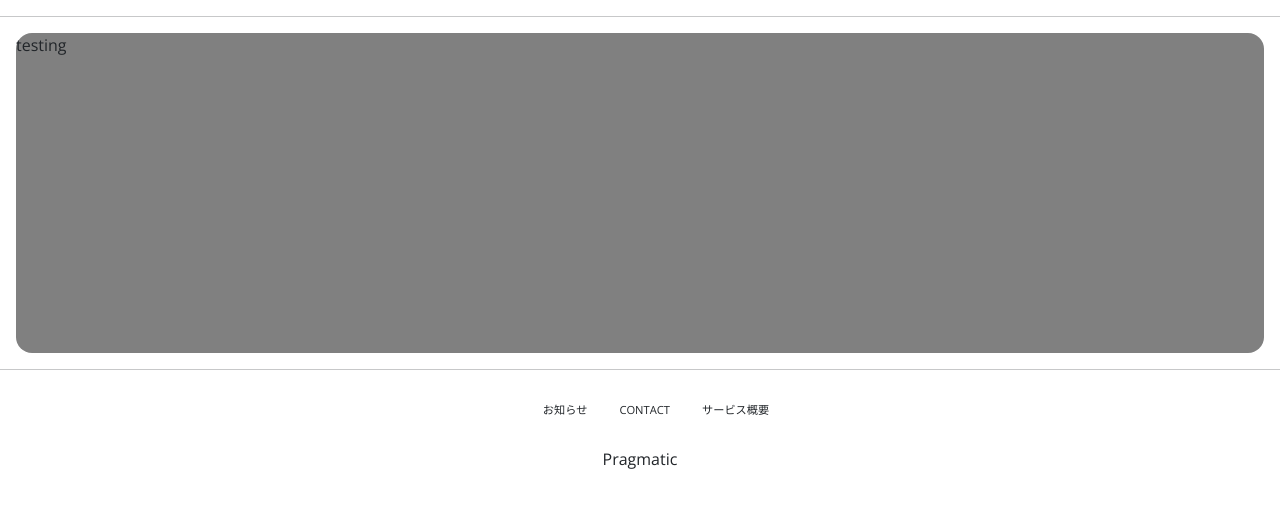
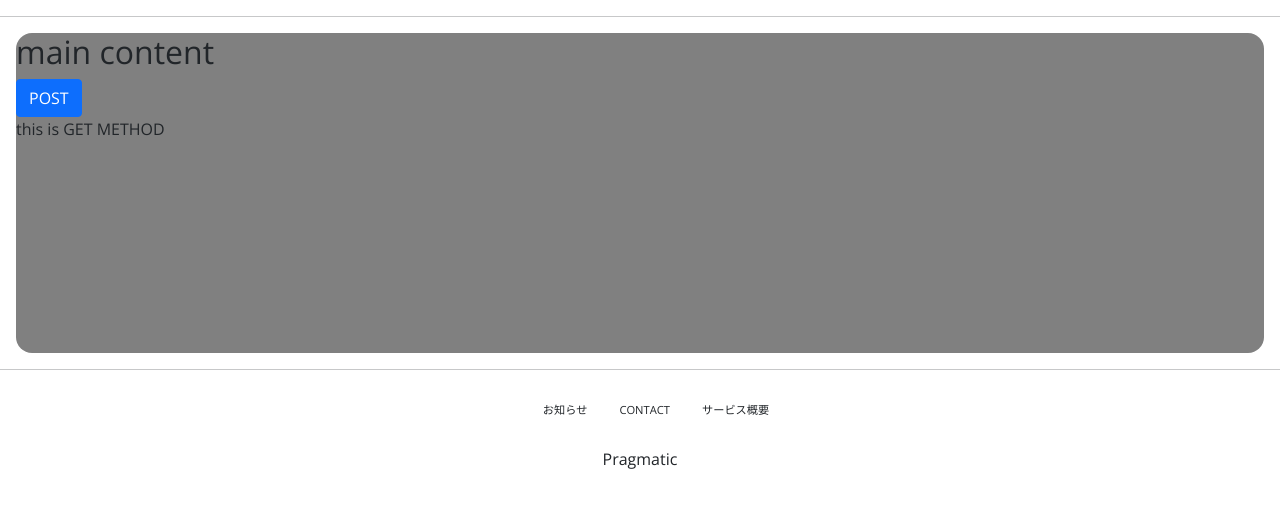
Before and after one commit to cit007/pinterest, a Django app: page /account/hello_world/ in a window 1280 px wide. Shown: the part 114-622 px from the top of the page. Run offline with Django 3.2, Linux system fonts and the light colour scheme.

Commit message:
post/get

```diff
--- a/accountapp/templates/accountapp/hello_world.html
+++ b/accountapp/templates/accountapp/hello_world.html
@@ -1,5 +1,12 @@
-{% extends 'base.html' %}
-
-{% block content %}
-    <main style="height:20rem; background-color: gray; border-radius: 1rem; margin: 1rem">testing</main>
+{% extends 'base.html' %} {% block content %}
+<main class="main">
+    <h2>main content</h2>
+    <form action="/account/hello_world/" method="POST">
+        {% csrf_token %}
+        <input type="submit" class="btn btn-primary" value="POST">
+    </form>
+    <p>
+        this is {{ text }}
+    </p>
+</main>
 {% endblock %}
--- a/accountapp/views.py
+++ b/accountapp/views.py
@@ -5,4 +5,7 @@ from django.shortcuts import render
 
 
 def hello_world(request):
-    return render(request, 'accountapp/hello_world.html')
+    if request.method == "POST":
+        return render(request, 'accountapp/hello_world.html', context={'text': 'POST METHOD'})
+    else:
+        return render(request, 'accountapp/hello_world.html', context={'text': 'GET METHOD'})
--- a/static/base.css
+++ b/static/base.css
@@ -5,3 +5,10 @@
 body {
   font-family: "Open Sans", sans-serif;
 }
+
+.main {
+  height: 20rem;
+  background-color: gray;
+  border-radius: 1rem;
+  margin: 1rem;
+}
```
